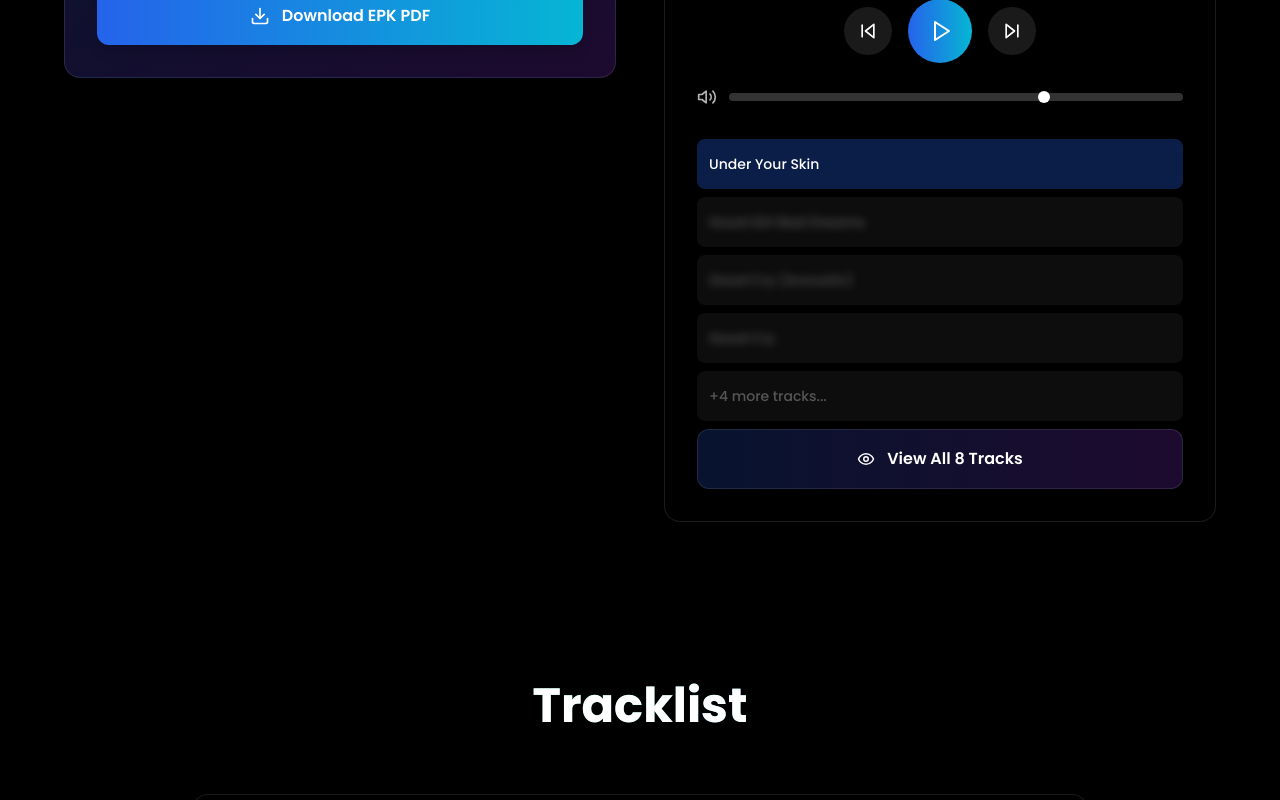
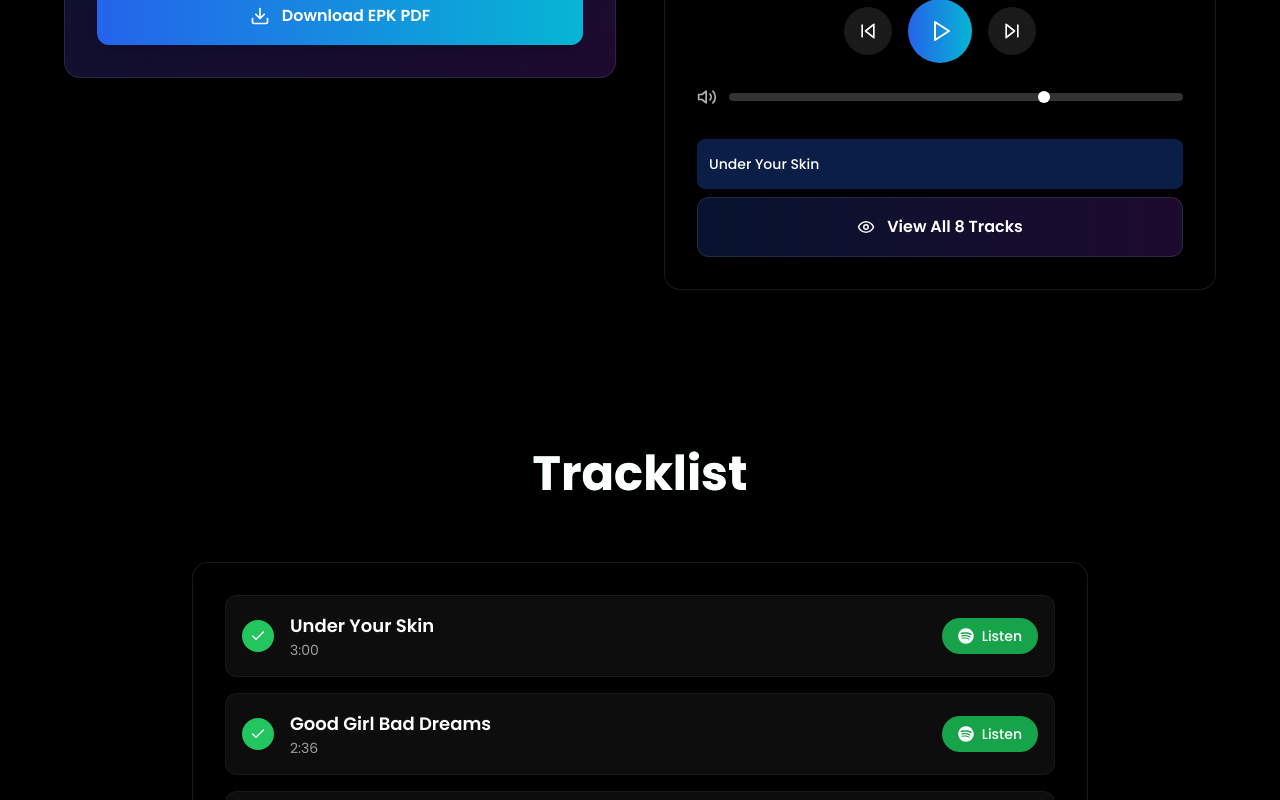
Before and after one commit to theworkguy/bruklin, a React (Vite) app: page / in a window 1280 px wide. Shown: the part 1380-2180 px from the top of the page. Built offline with nearby package versions, Linux system fonts and the light colour scheme.

Commit message:
Hide Blurred Tracks Until View All is Clicked

```diff
--- a/src/components/MusicPlayer.tsx
+++ b/src/components/MusicPlayer.tsx
@@ -185,9 +185,8 @@ const MusicPlayer: React.FC<MusicPlayerProps> = ({ tracks }) => {
           <span className="text-sm font-medium">{tracks[0]?.title}</span>
         </button>
 
-        {/* Show All Tracks or Blurred Preview */}
-        {showAllTracks ? (
-          // Show all remaining tracks when expanded
+        {/* Show All Tracks When Expanded */}
+        {showAllTracks && (
           tracks.slice(1).map((track, index) => (
             <button
               key={index + 1}
@@ -201,28 +200,6 @@ const MusicPlayer: React.FC<MusicPlayerProps> = ({ tracks }) => {
               <span className="text-sm font-medium">{track.title}</span>
             </button>
           ))
-        ) : (
-          // Show blurred preview of remaining tracks
-          <>
-            {tracks.slice(1, 4).map((track, index) => (
-              <div
-                key={index + 1}
-                className="w-full text-left p-3 rounded-lg bg-white/5 text-white/30 cursor-not-allowed"
-              >
-                <span className="text-sm font-medium blur-sm select-none">
-                  {track.title}
-                </span>
-              </div>
-            ))}
-
-            {tracks.length > 4 && (
-              <div className="w-full text-left p-3 rounded-lg bg-white/5 text-white/30 cursor-not-allowed">
-                <span className="text-sm font-medium select-none">
-                  +{tracks.length - 4} more tracks...
-                </span>
-              </div>
-            )}
-          </>
         )}
 
         {/* View All Button */}
```
